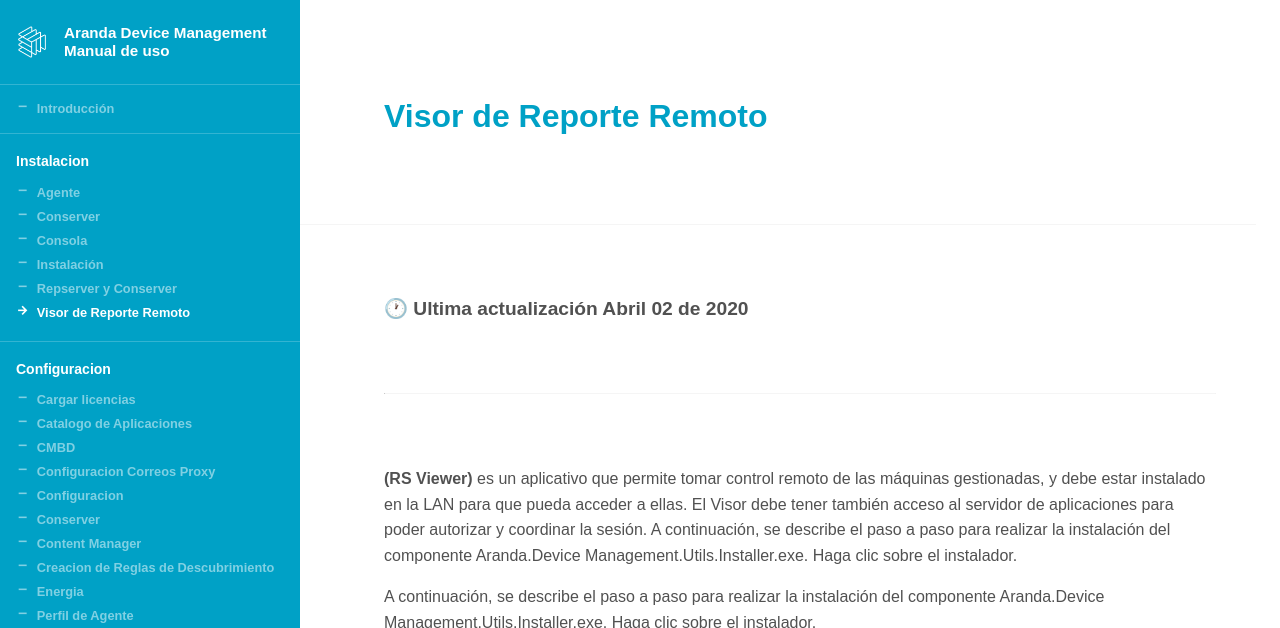
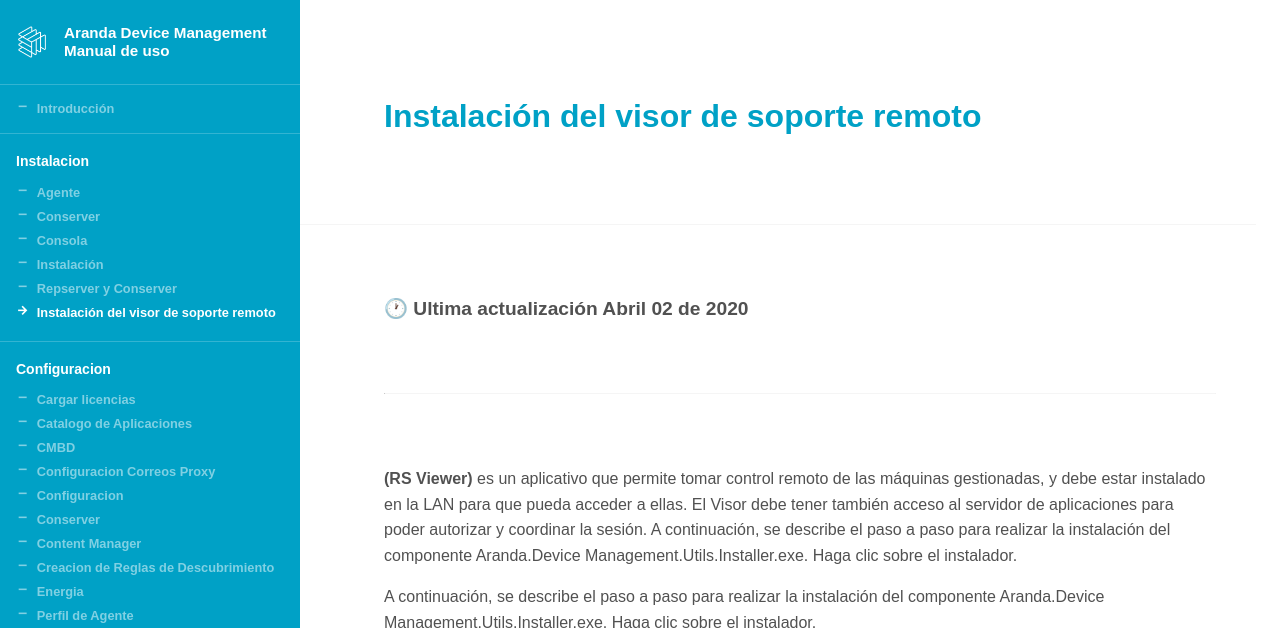
Before and after one commit to Nats85/adm, a Jekyll site: the page built from _docs/instalacion/visor_remoto.md, in a window 1280 px wide and 900 px high, cut to the strip 0-628 px from the top of the window. Built offline with Jekyll 4.4.1, drawn with Linux system fonts in a browser that asks for light colours.

Commit message:
Update visor_remoto.md

```diff
--- a/_docs/instalacion/visor_remoto.md
+++ b/_docs/instalacion/visor_remoto.md
@@ -1,5 +1,5 @@
 ---
-title: Visor de Reporte Remoto
+title: Instalación del visor de soporte remoto
 info:
 ---
 ## 🕐 Ultima actualización Abril 02 de 2020
```
